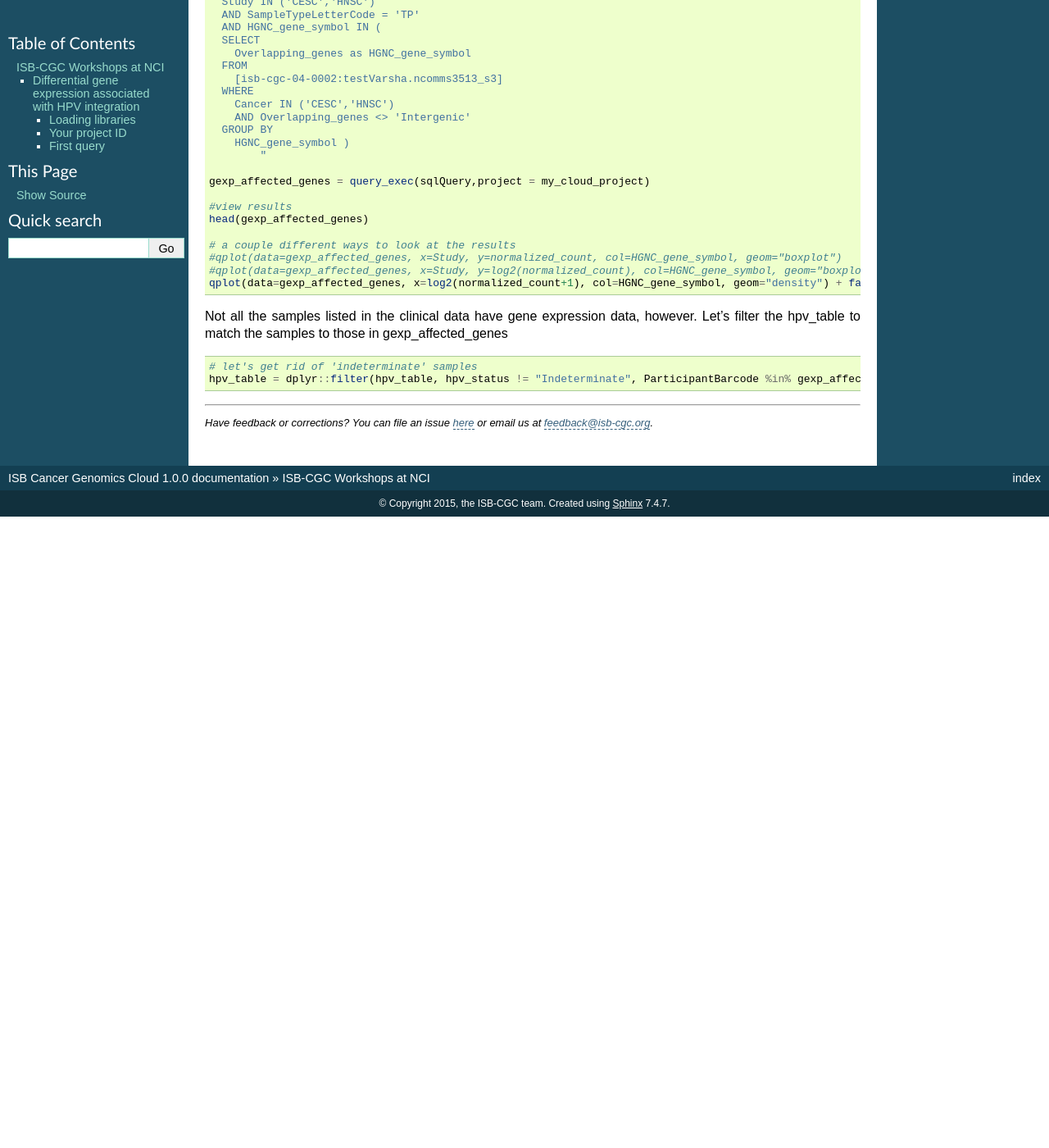
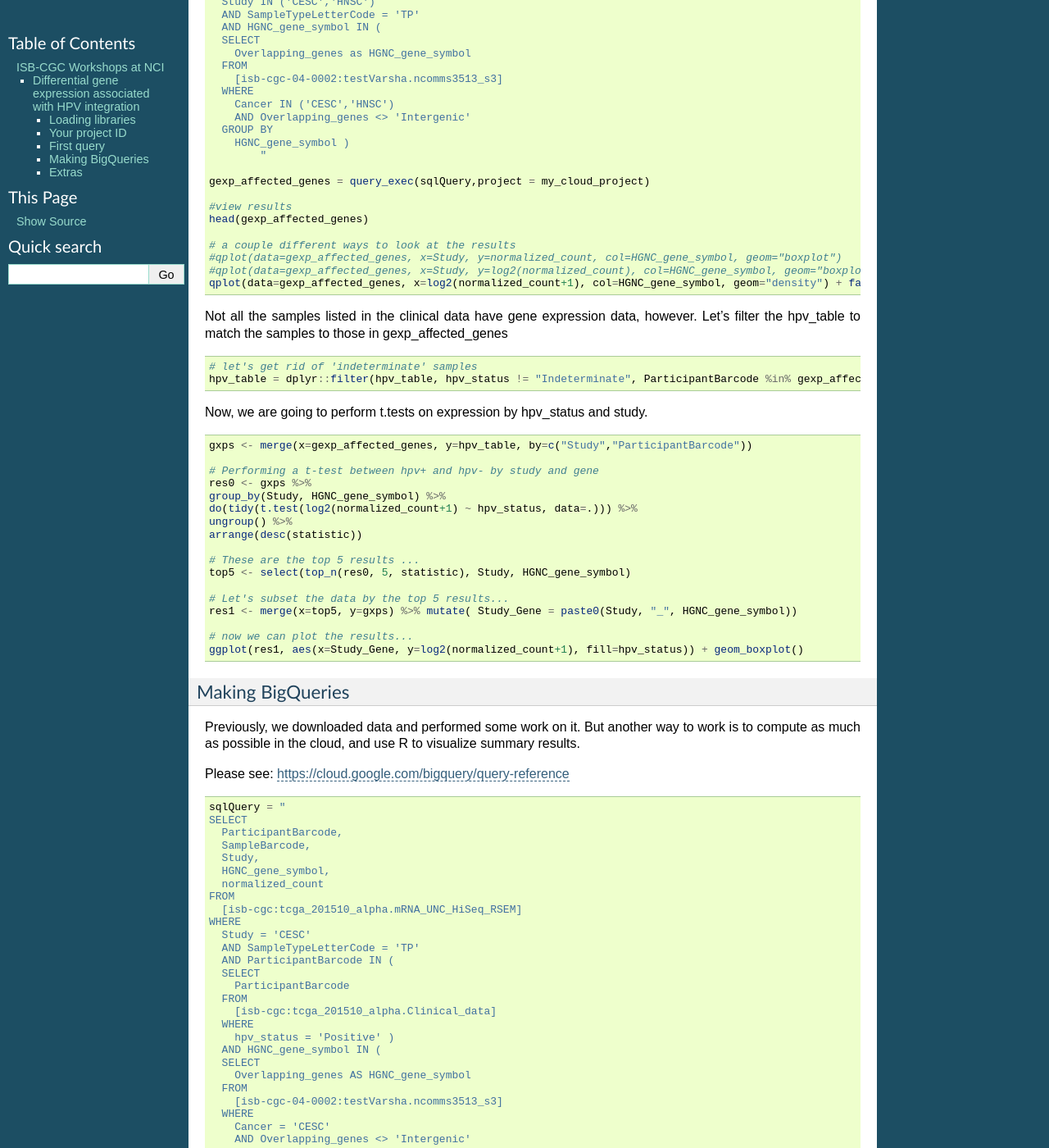
Before and after one commit to isb-cgc/readthedocs, a Sphinx documentation site: the page built from docs/source/sections/Workshop_R_tut.rst, in a window 1280 px wide and 1400 px high, scrolled down 2496 px. Shown: the whole window at 82% size. Built offline with Sphinx 7.4.7, drawn with Linux system fonts in a browser that asks for light colours; before the commit the page ends 3126 px from its top, so only the background shows below that; some of the changed text lies outside the part shown.

Commit message:
update to R tut 1036

```diff
--- a/docs/source/sections/Workshop_R_tut.rst
+++ b/docs/source/sections/Workshop_R_tut.rst
@@ -197,3 +197,226 @@ Let's filter the hpv_table to match the samples to those in gexp_affected_genes
 
 	# let's get rid of 'indeterminate' samples
 	hpv_table = dplyr::filter(hpv_table, hpv_status != "Indeterminate", ParticipantBarcode %in% gexp_affected_genes$ParticipantBarcode)
+
+Now, we are going to perform t.tests on expression by hpv_status and study.
+
+.. code-block:: r
+
+	gxps <- merge(x=gexp_affected_genes, y=hpv_table, by=c("Study","ParticipantBarcode"))
+
+	# Performing a t-test between hpv+ and hpv- by study and gene
+	res0 <- gxps %>%
+	group_by(Study, HGNC_gene_symbol) %>%
+	do(tidy(t.test(log2(normalized_count+1) ~ hpv_status, data=.))) %>%
+	ungroup() %>%
+	arrange(desc(statistic))
+
+	# These are the top 5 results ...
+	top5 <- select(top_n(res0, 5, statistic), Study, HGNC_gene_symbol)
+
+	# Let's subset the data by the top 5 results...
+	res1 <- merge(x=top5, y=gxps) %>% mutate( Study_Gene = paste0(Study, "_", HGNC_gene_symbol))
+
+	# now we can plot the results...
+	ggplot(res1, aes(x=Study_Gene, y=log2(normalized_count+1), fill=hpv_status)) + geom_boxplot()
+
+
+Making BigQueries
+=================
+
+Previously, we downloaded data and performed some work on it. But another way to work
+is to compute  as much as possible in the cloud, and use R to visualize summary results.
+
+Please see: https://cloud.google.com/bigquery/query-reference
+
+.. code-block:: r
+
+	sqlQuery = "
+	SELECT
+	  ParticipantBarcode,
+	  SampleBarcode,
+	  Study,
+	  HGNC_gene_symbol,
+	  normalized_count
+	FROM
+	  [isb-cgc:tcga_201510_alpha.mRNA_UNC_HiSeq_RSEM]
+	WHERE
+	  Study = 'CESC'
+	  AND SampleTypeLetterCode = 'TP'
+	  AND ParticipantBarcode IN (
+	  SELECT
+	    ParticipantBarcode
+	  FROM
+	    [isb-cgc:tcga_201510_alpha.Clinical_data]
+	  WHERE
+	    hpv_status = 'Positive' )
+	  AND HGNC_gene_symbol IN (
+	  SELECT
+	    Overlapping_genes AS HGNC_gene_symbol
+	  FROM
+	    [isb-cgc-04-0002:testVarsha.ncomms3513_s3]
+	  WHERE
+	    Cancer = 'CESC'
+	    AND Overlapping_genes <> 'Intergenic'
+	  GROUP BY
+	    HGNC_gene_symbol )
+	"
+
+	q1 = query_exec(sqlQuery,project = cloud_project_workshop)
+
+	dim(q1)
+
+Now lets make a small change, and get gene expression for subjects that are hpv negative.
+
+.. code-block:: r
+
+	sqlQuery = "
+	SELECT
+	  ParticipantBarcode,
+	  SampleBarcode,
+	  Study,
+	  HGNC_gene_symbol,
+	  normalized_count
+	FROM
+	  [isb-cgc:tcga_201510_alpha.mRNA_UNC_HiSeq_RSEM]
+	WHERE
+	  Study = 'CESC'
+	  AND SampleTypeLetterCode = 'TP'
+	  AND ParticipantBarcode IN (
+	  SELECT
+	    ParticipantBarcode
+	  FROM
+	    [isb-cgc:tcga_201510_alpha.Clinical_data]
+	  WHERE
+	    hpv_status = 'Negative' )
+	  AND HGNC_gene_symbol IN (
+	  SELECT
+	    Overlapping_genes AS HGNC_gene_symbol
+	  FROM
+	    [isb-cgc-04-0030:workspace.ncomms3513_s3]
+	  WHERE
+	    Cancer = 'CESC'
+	    AND Overlapping_genes <> 'Intergenic'
+	  GROUP BY
+	    HGNC_gene_symbol )
+	"
+
+	q2 <- query_exec(sqlQuery,project = cloud_project_workshop)
+
+	dim(q2)
+
+Now we merge the previous two queries, and compute T statistics using
+Biq Query built in functions, SQRT, MEAN, STDDEV, POW, COUNT, and LOG2.
+
+Please see: https://cloud.google.com/bigquery/query-reference
+
+.. code-block:: r
+
+	q <- "
+	SELECT
+	  p.HGNC_gene_symbol AS gene,
+	  p.study AS study,
+	  p.x AS x,
+	  p.sx2 AS sx2,
+	  p.nx AS nx,
+	  o.y AS y,
+	  o.sy2 AS sy2,
+	  o.ny AS ny,
+	  (p.x-o.y) / SQRT((p.sx2/p.nx) + (o.sy2/o.ny)) AS T
+	FROM (
+	  SELECT
+	    Study,
+	    HGNC_gene_symbol,
+	    AVG(LOG2(normalized_count+1)) AS y,
+	    POW(STDDEV(LOG2(normalized_count+1)),2) AS sy2,
+	    COUNT(ParticipantBarcode) AS ny
+	  FROM
+	    [isb-cgc:tcga_201510_alpha.mRNA_UNC_HiSeq_RSEM]
+	  WHERE
+	    Study = 'CESC'
+	    AND SampleTypeLetterCode = 'TP'
+	    AND ParticipantBarcode IN (
+	    SELECT
+	      ParticipantBarcode
+	    FROM
+	      [isb-cgc:tcga_201510_alpha.Clinical_data]
+	    WHERE
+	      hpv_status = 'Positive' )
+	    AND HGNC_gene_symbol IN (
+	    SELECT
+	      Overlapping_genes AS HGNC_gene_symbol
+	    FROM
+	      [isb-cgc-04-0030:workspace.ncomms3513_s3]
+	    WHERE
+	      Overlapping_genes <> 'Intergenic'
+	    GROUP BY
+	      HGNC_gene_symbol )
+	  GROUP BY
+	    Study,
+	    HGNC_gene_symbol) AS o
+	JOIN (
+	  SELECT
+	    Study,
+	    HGNC_gene_symbol,
+	    AVG(LOG2(normalized_count+1)) AS x,
+	    POW(STDDEV(LOG2(normalized_count+1)),2) AS sx2,
+	    COUNT(ParticipantBarcode) AS nx
+	  FROM
+	    [isb-cgc:tcga_201510_alpha.mRNA_UNC_HiSeq_RSEM]
+	  WHERE
+	    Study = 'CESC'
+	    AND SampleTypeLetterCode = 'TP'
+	    AND ParticipantBarcode IN (
+	    SELECT
+	      ParticipantBarcode
+	    FROM
+	      [isb-cgc:tcga_201510_alpha.Clinical_data]
+	    WHERE
+	      hpv_status = 'Negative' )
+	    AND HGNC_gene_symbol IN (
+	    SELECT
+	      Overlapping_genes AS HGNC_gene_symbol
+	    FROM
+	      [isb-cgc-04-0030:workspace.ncomms3513_s3]
+	    WHERE
+	      Overlapping_genes <> 'Intergenic'
+	    GROUP BY
+	      HGNC_gene_symbol )
+	  GROUP BY
+	    Study,
+	    HGNC_gene_symbol) AS p
+	ON
+	  p.HGNC_gene_symbol = o.HGNC_gene_symbol
+	  AND p.Study = o.Study
+	GROUP BY
+	  gene,
+	  Study,
+	  x,
+	  sx2,
+	  nx,
+	  y,
+	  sy2,
+	  ny,
+	  T
+	 ORDER BY
+	   T DESC
+	 "
+
+	 t_test_result <- query_exec(q, project = cloud_project_workshop)
+
+	 head(t_test_result)
+
+
+	# and we can see the same results in the previously done work.
+	 res0
+
+Extras
+======
+
+Transform gexp_affected_genes_df into a gexp-by-samples feature matrix
+
+.. code-block:: r
+
+	gexp_fm = tidyr::spread(gexp_affected_genes,HGNC_gene_symbol,normalized_count)
+
+	gexp_fm[1:5,1:5]
```
